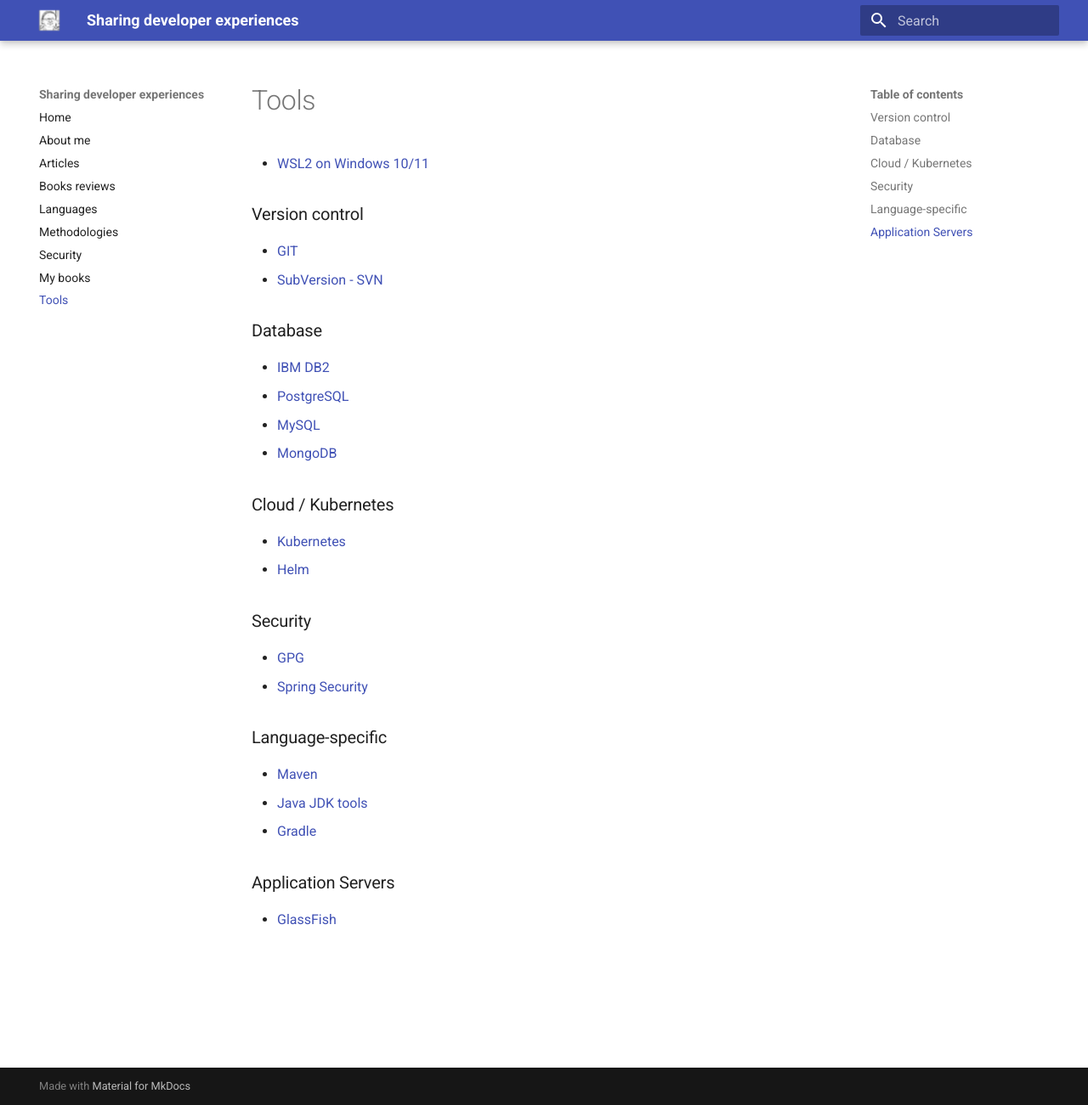
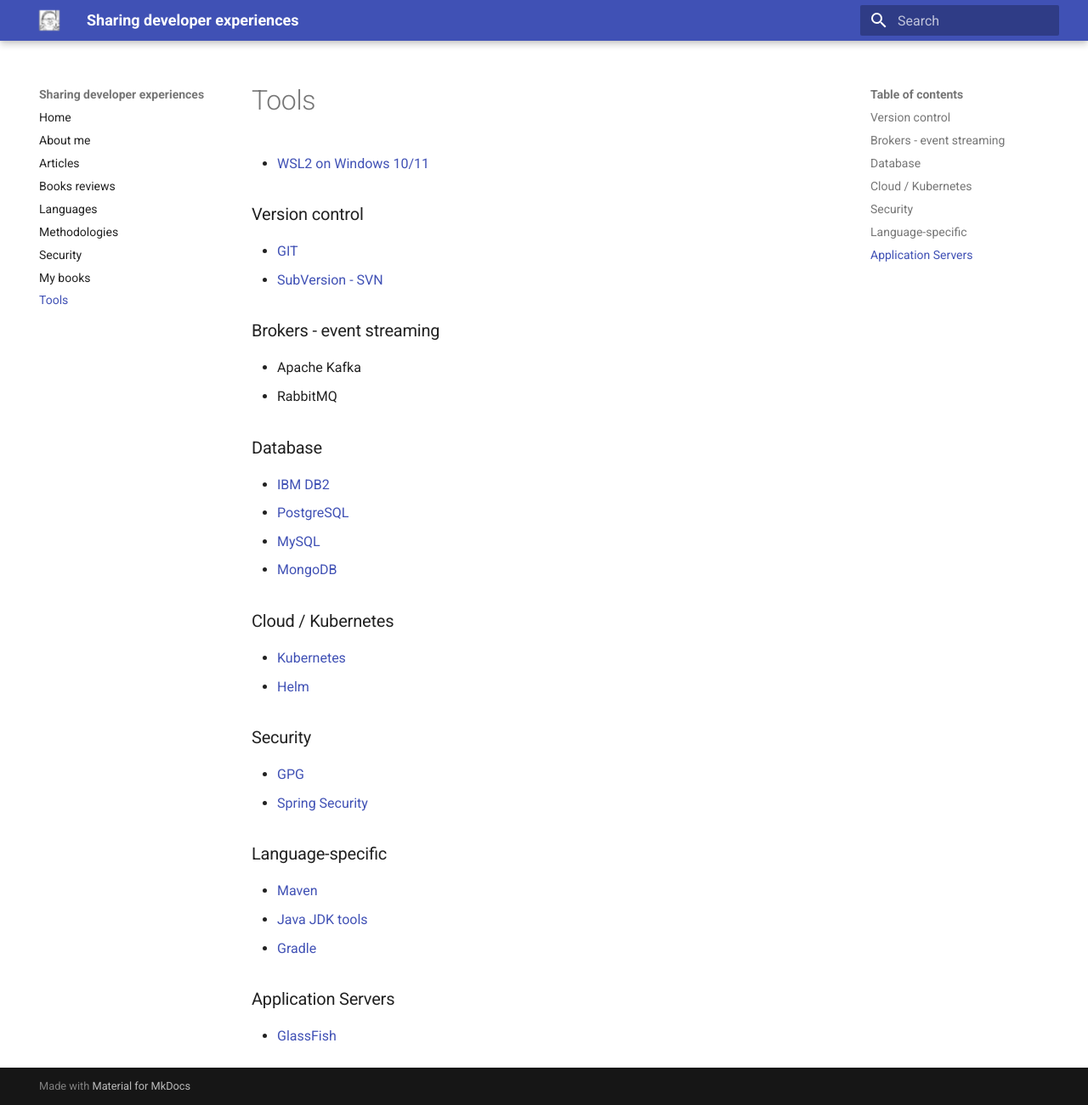
Before and after one commit to gualtierotesta/blog, an MkDocs documentation site: the page built from docs/tools/index.md, in a window 1280 px wide and 1301 px high. Shown: the whole window at 85% size. Built offline with MkDocs 1.6.1 and Material for MkDocs 9.7.7, drawn with Linux system fonts in a browser that asks for light colours.

Commit message:
Added initial Kafka page

```diff
--- a/docs/tools/index.md
+++ b/docs/tools/index.md
@@ -6,6 +6,12 @@
 
 * [GIT](git.md)
 * [SubVersion - SVN](subversion.md)
+
+### Brokers - event streaming
+
+* Apache Kafka
+* RabbitMQ
+
 
 ### Database
 
```
Also changed, not shown: docs/tools/brokers/kafka.md (added, +9 -0 lines).
